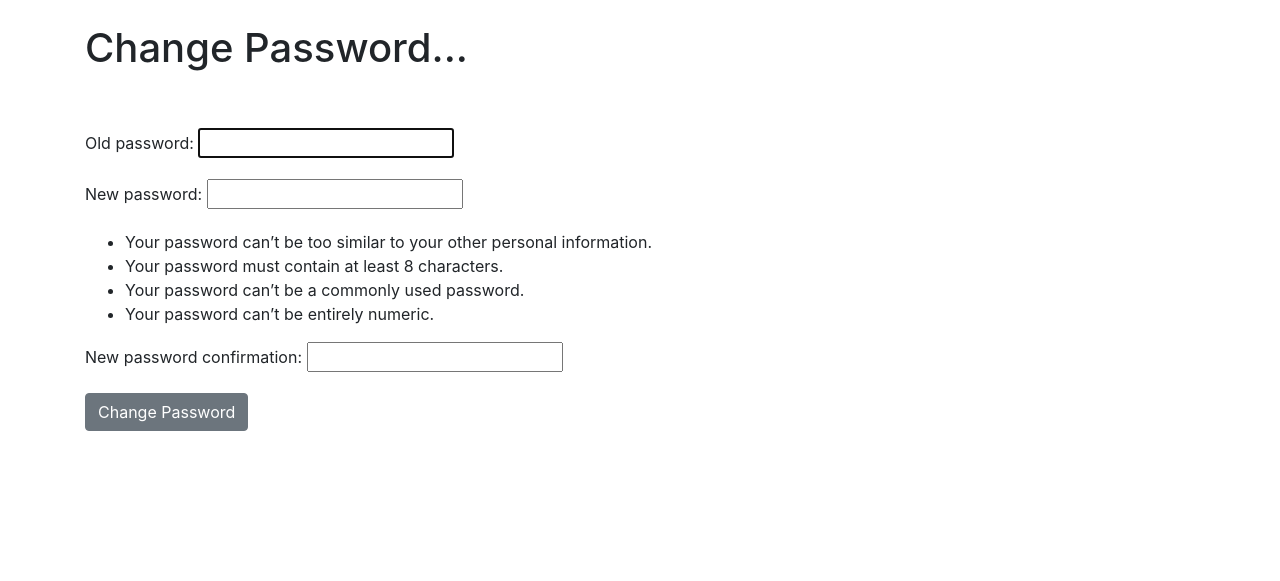
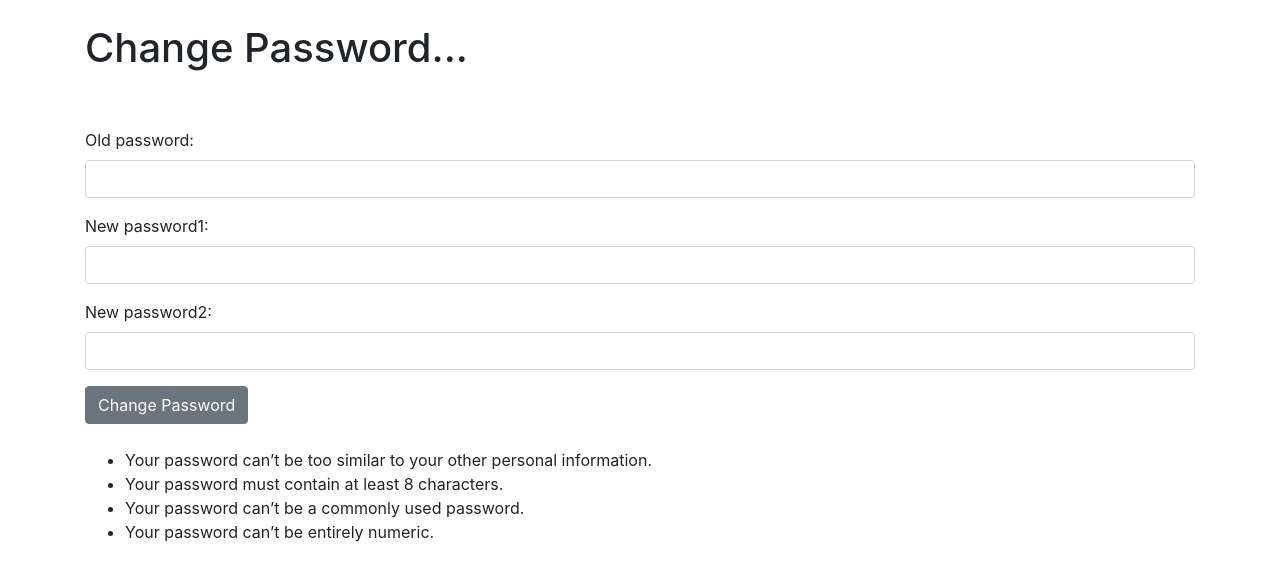
Before and after one commit to nasiim-X/myblogg, a Django app: page /members/password/ in a window 1280 px wide. Shown: the part 56-637 px from the top of the page. Run offline with Django 4.2, Linux system fonts and the light colour scheme; a user stored in the database is signed in.

Commit message:
changed user password page

```diff
--- a/ablog/members/forms.py
+++ b/ablog/members/forms.py
@@ -1,4 +1,4 @@
-from django.contrib.auth.forms import UserCreationForm, UserChangeForm
+from django.contrib.auth.forms import UserCreationForm, UserChangeForm,PasswordChangeForm
 from django.contrib.auth.models import User
 from django import forms
 
@@ -35,3 +35,13 @@ class EditProfileForm(UserChangeForm):
     class Meta:
         model = User
         fields = ('username','first_name','last_name','email','username','password','last_login','is_superuser','is_staff','is_active')
+
+
+class PasswordChangingForm(PasswordChangeForm):
+    old_password = forms.CharField(widget=forms.PasswordInput(attrs={'class':'form-control','type':'password'}))
+    new_password1 = forms.CharField(max_length=100, widget=forms.PasswordInput(attrs={'class':'form-control','type':'password'}))
+    new_password2 = forms.CharField(max_length=100, widget =forms.PasswordInput(attrs={'class':'form-control','type':'password'}))
+
+    class Meta:
+        model = User
+        fields = ('old_password','new_password1','new_password2')
--- a/ablog/members/templates/registration/change-password.html
+++ b/ablog/members/templates/registration/change-password.html
@@ -12,6 +12,19 @@
         {% csrf_token %}
         {{ form.as_p }}
         <button class="btn btn-secondary">Change Password</button>
+
+<br/><br/>
+<ul>
+    <li>Your password can’t be too similar to your other personal information.</li>
+
+    <li>Your password must contain at least 8 characters.</li>
+
+    <li>Your password can’t be a commonly used password.</li>
+
+    <li>Your password can’t be entirely numeric.</li>
+</ul>
+
+
 </div>
 
 
--- a/ablog/members/views.py
+++ b/ablog/members/views.py
@@ -3,10 +3,11 @@ from django.views import generic
 from django.contrib.auth.forms import UserCreationForm,UserChangeForm,PasswordChangeForm
 from django.contrib.auth.views import PasswordChangeView
 from django.urls import reverse_lazy
-from .forms import SingUpForm, EditProfileForm
+from .forms import SingUpForm, EditProfileForm, PasswordChangingForm
 
 class PasswordsChangeView(PasswordChangeView):
-    form_class = PasswordChangeForm
+    form_class = PasswordChangingForm
+    #form_class = PasswordChangeForm
     success_url = reverse_lazy('password_success')
     #success_url = reverse_lazy('home')
 
```
